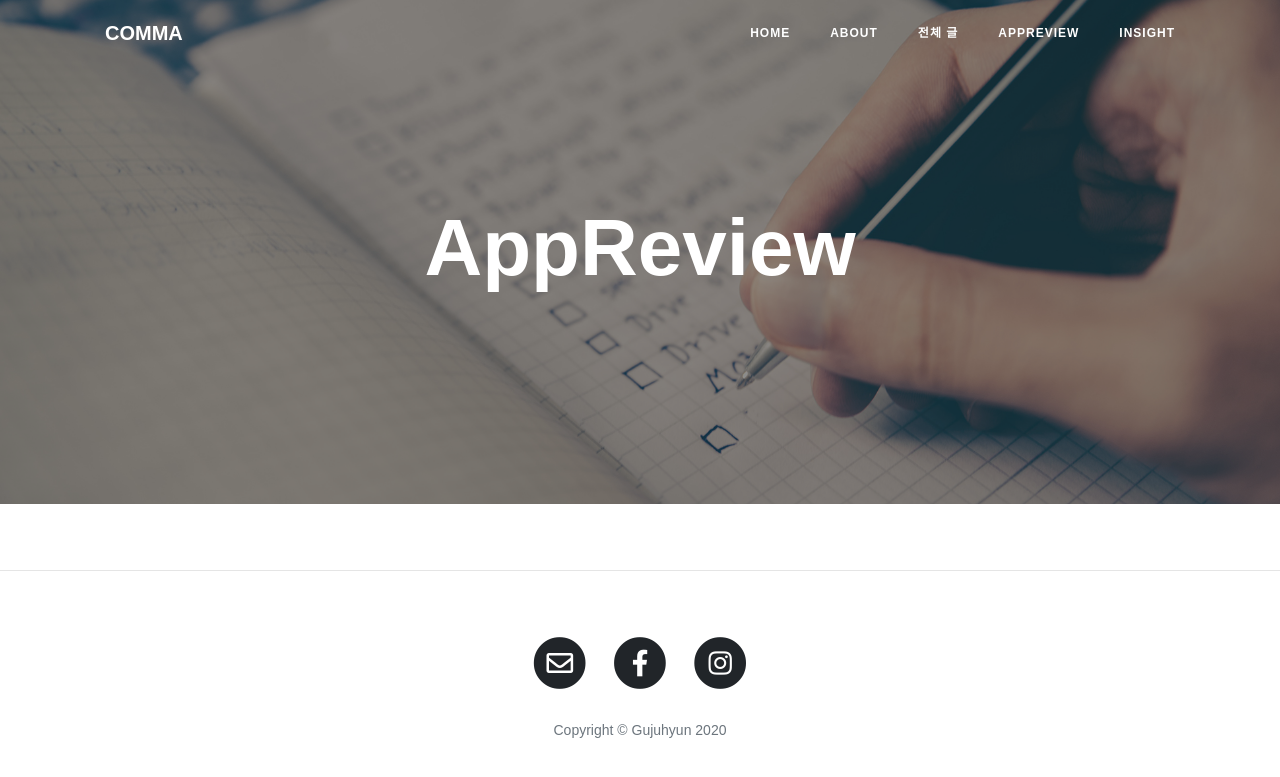
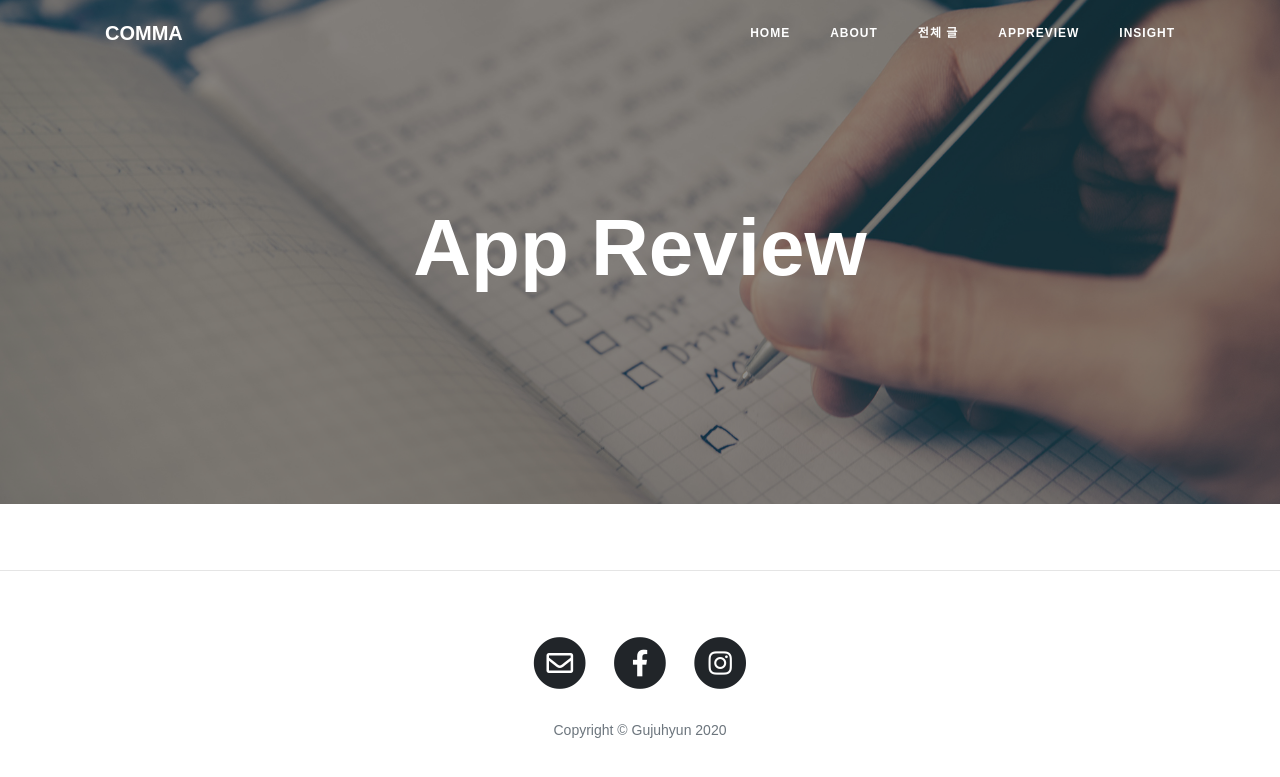
Before and after one commit to Gujuhyun/Gujuhyun.github.io, a Jekyll site: the page built from category/1.html, in a window 1280 px wide. Shown: the top 777 px of the page. Built offline with Jekyll 4.4.1, drawn with Linux system fonts in a browser that asks for light colours.

Commit message:
퍼머링크수정

```diff
--- a/_includes/navbar.html
+++ b/_includes/navbar.html
@@ -18,7 +18,7 @@
           <a class="nav-link" href="{{ "/posts" | relative_url }}">전체 글</a>
         </li>
         <li class="nav-item">
-          <a class="nav-link" href="{{ "/category/app-review" | relative_url }}">Appreview</a>
+          <a class="nav-link" href="{{ "/category/appreview" | relative_url }}">appreview</a>
         </li>
         <li class="nav-item">
           <a class="nav-link" href="{{ "/category/insight" | relative_url }}">Insight</a>
--- a/category/1.html
+++ b/category/1.html
@@ -1,11 +1,11 @@
 ---
 layout: page
-title: AppReview
+title: App Review
 permalink: /category/appreview/
 background: '/img/bg-post.jpg'
 ---
 
-	{% for post in site.categories.AppReview %}
+	{% for post in site.categories.appreview %}
 
 	<article class="post-preview">
 	  <a href="{{ post.url | prepend: site.baseurl | replace: '//', '/' }}">
```
